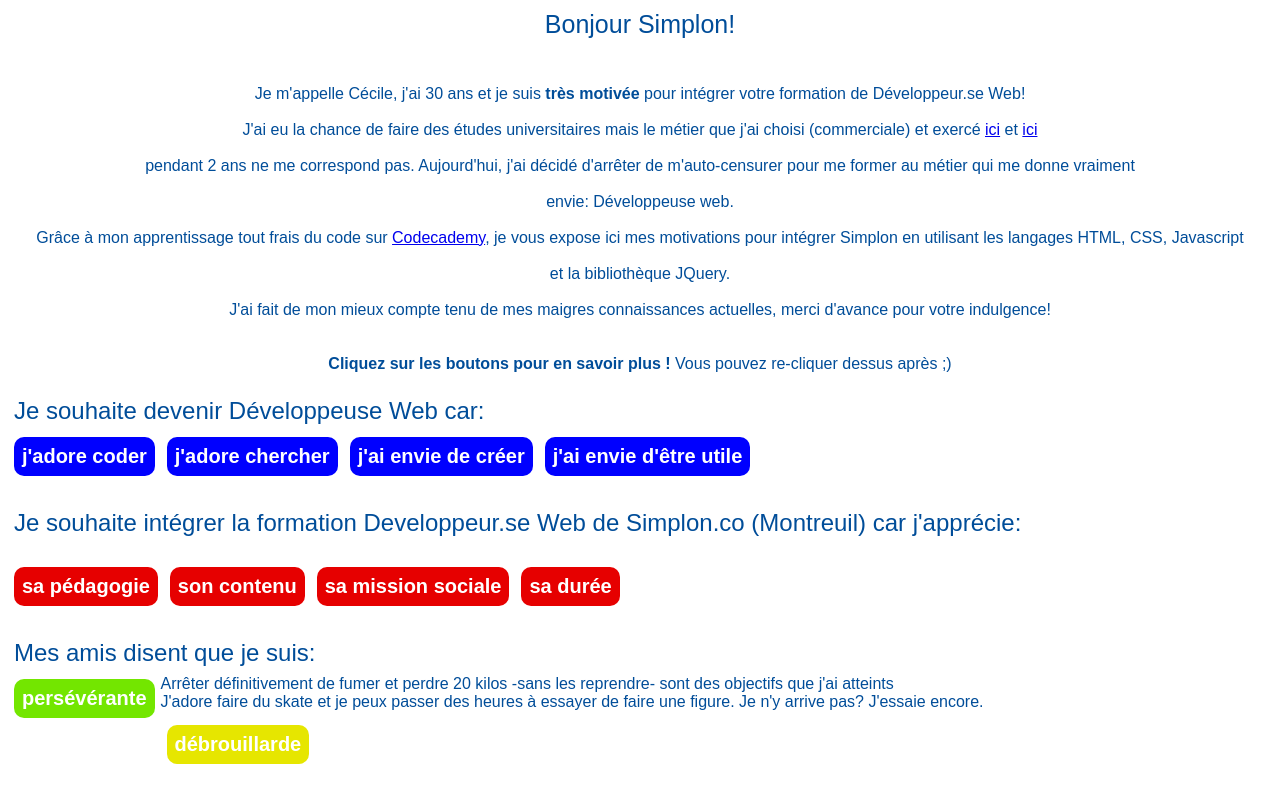
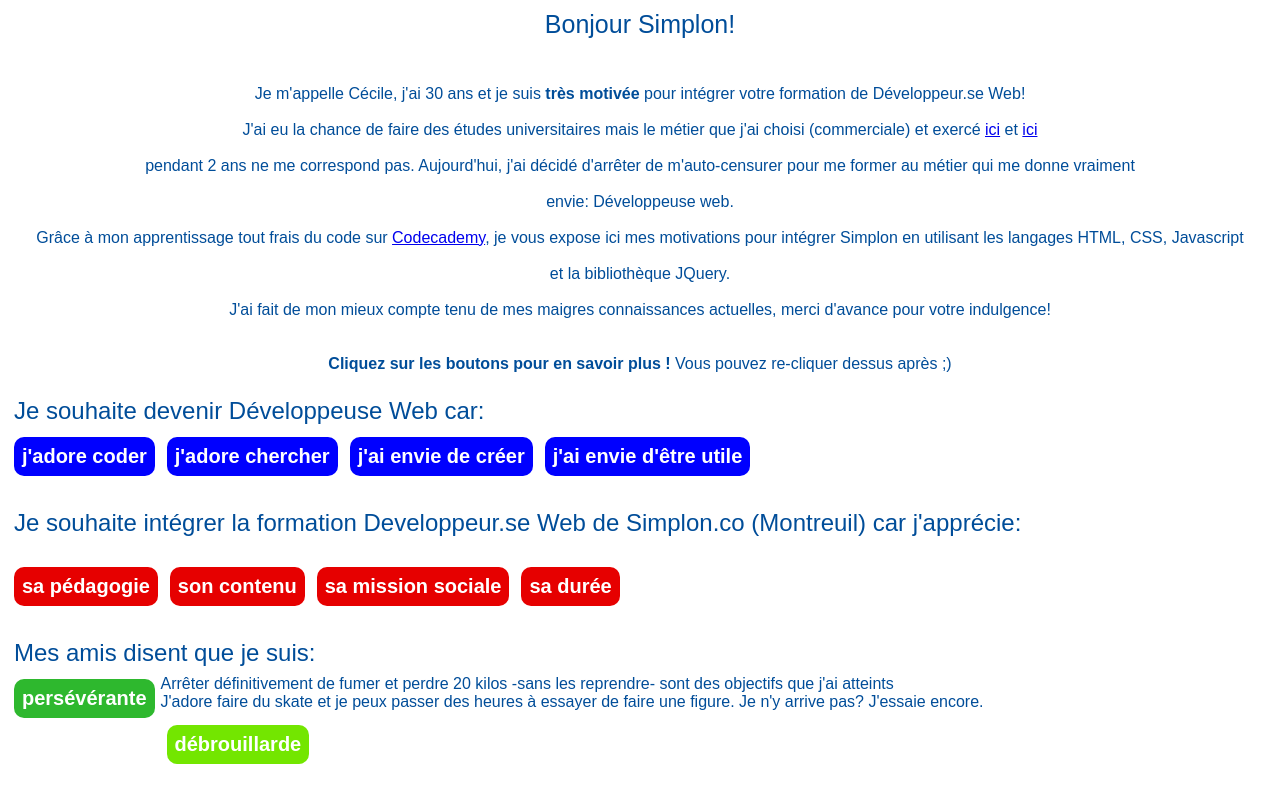
Before and after one commit to cecilema/projet_1, a plain HTML site: page index.html in a window 1280 px wide. Both pictures are taken after a click on the element "persévérante". Drawn offline with nearby package versions, Linux system fonts and the light colour scheme.

Commit message:
Update fichier.css

```diff
--- a/fichier.css
+++ b/fichier.css
@@ -79,7 +79,7 @@ p {
   text-align: center;
   margin-top: 10px;
   color: #ffffff;
-  background-color: #e6e600;
+  background-color: #73e600;
   font-family: 'Arial', sans-serif;
   font-size: 20px;
   font-weight: 600;
@@ -128,6 +128,6 @@ color: #004d99;
 }
 
 .active_qualites {
-  background-color: #73e600;
+  background-color: #2eb82e ;
   color: #ffffff;
 }
```
